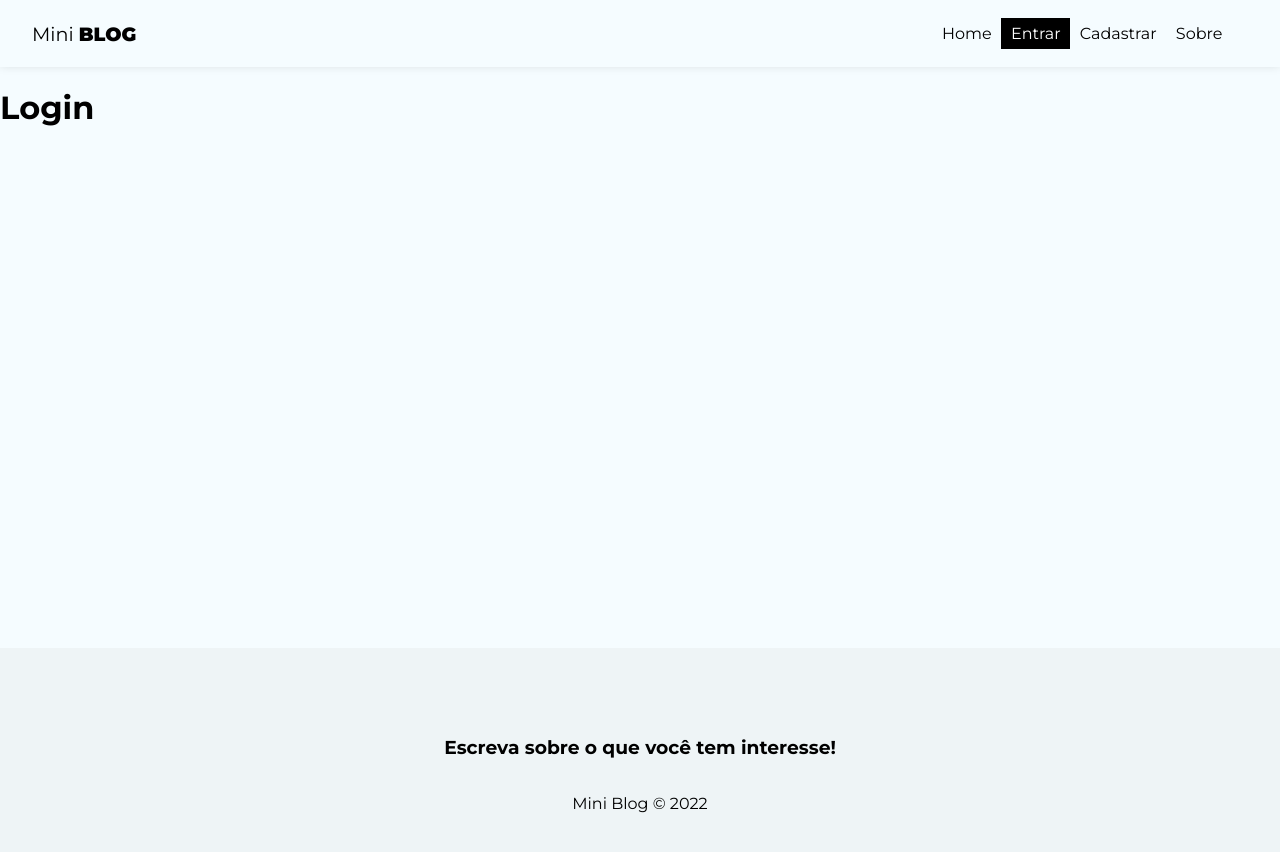
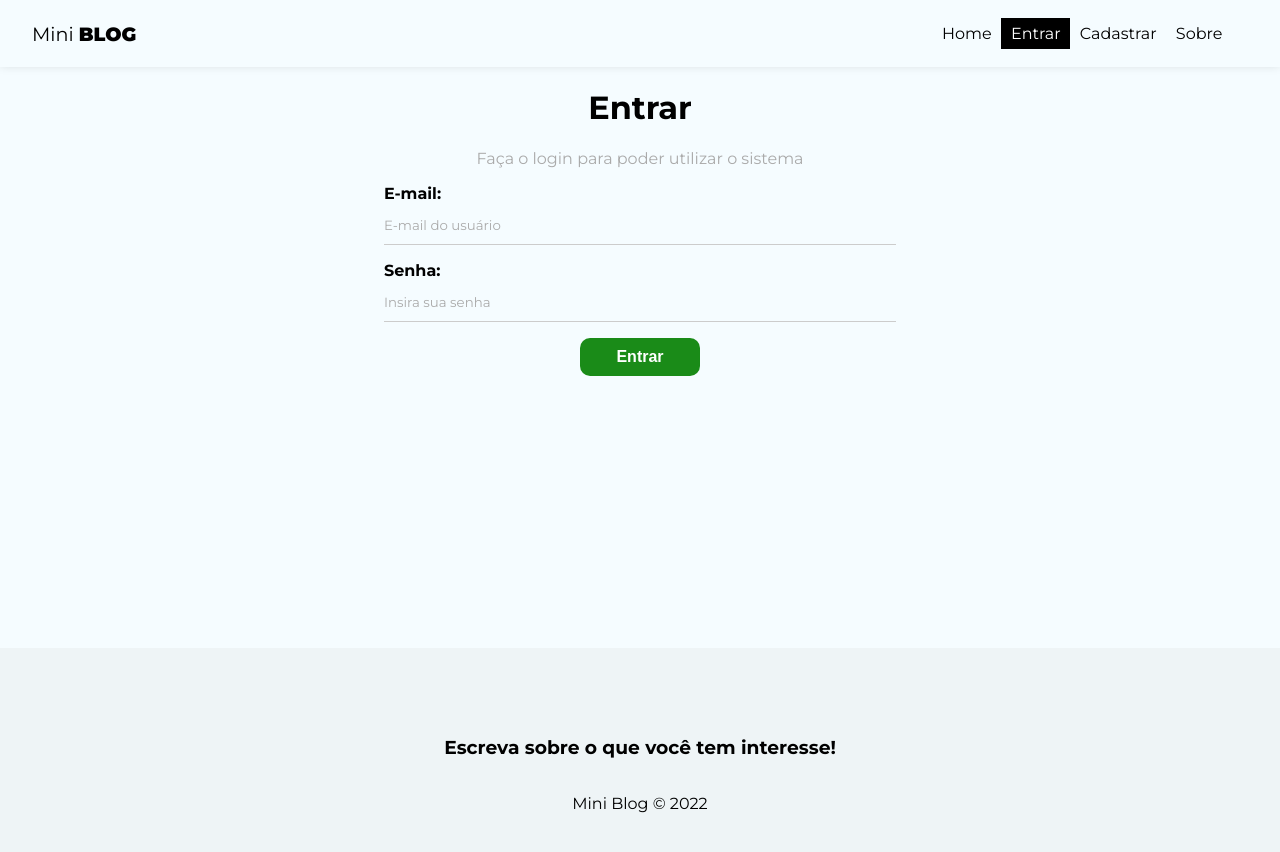
Before and after one commit to vitorgaletti/miniblog, a React (Create React App) app: page /login in a window 1280 px wide. Shown: the top 852 px of the page. Built offline with nearby package versions, Linux system fonts and the light colour scheme; no server answers.

Commit message:
:sparkles: User login

```diff
--- a/src/components/Navbar/index.jsx
+++ b/src/components/Navbar/index.jsx
@@ -7,6 +7,7 @@
 
 export function Navbar() {
   const { user } = useAuthValue();
+  const { logout } = useAuthentication();
 
   return (
     <nav className={styles.navbar}>
@@ -74,6 +75,11 @@
             Sobre
           </NavLink>
         </li>
+        {user && (
+          <li>
+            <button onClick={logout}>Sair</button>
+          </li>
+        )}
       </ul>
     </nav>
   );
--- a/src/hooks/useAuthentication.jsx
+++ b/src/hooks/useAuthentication.jsx
@@ -60,9 +60,38 @@
     }
   }
 
+  function logout() {
+    checkIfsCancelled();
+    signOut(auth);
+  }
+
+  async function login(data) {
+    checkIfsCancelled();
+
+    setLoading(true);
+    setError(false);
+
+    try {
+      await signInWithEmailAndPassword(auth, data.email, data.password);
+      setLoading(false);
+    } catch (error) {
+      let systemErrorMessage;
+
+      if (error.message.includes('user-not-found')) {
+        systemErrorMessage = 'Usuário não encontrado.';
+      } else if (error.message.includes('wrong-password')) {
+        systemErrorMessage = 'Senha incorreta.';
+      } else {
+        systemErrorMessage = 'Ocorreu erro, por favor tente mais tarde.';
+      }
+      setError(systemErrorMessage);
+      setLoading(false);
+    }
+  }
+
   useEffect(() => {
     return () => setCancelled(true);
   }, []);
 
-  return { auth, createUser, error, loading };
+  return { auth, createUser, error, loading, logout, login };
 }
--- a/src/pages/Login/index.jsx
+++ b/src/pages/Login/index.jsx
@@ -1,9 +1,72 @@
+import { useEffect, useState } from 'react';
+
+import { useAuthentication } from '../../hooks/useAuthentication';
+
 import styles from './styles.module.css';
 
 export function Login() {
+  const [email, setEmail] = useState('');
+  const [password, setPassword] = useState('');
+  const [error, setError] = useState('');
+
+  const { login, error: authError, loading } = useAuthentication();
+
+  async function handleSubmit(e) {
+    e.preventDefault();
+
+    setError('');
+
+    const user = {
+      email,
+      password
+    };
+
+    const res = await login(user);
+  }
+
+  useEffect(() => {
+    if (authError) {
+      setError(authError);
+    }
+  }, [authError]);
+
   return (
-    <div>
-      <h1>Login</h1>
+    <div className={styles.login}>
+      <h1>Entrar</h1>
+      <p>Faça o login para poder utilizar o sistema</p>
+      <form onSubmit={handleSubmit}>
+        <label>
+          <span>E-mail: </span>
+          <input
+            type="email"
+            name="email"
+            required
+            placeholder="E-mail do usuário"
+            value={email}
+            onChange={e => setEmail(e.target.value)}
+          />
+        </label>
+
+        <label>
+          <span>Senha: </span>
+          <input
+            type="password"
+            name="password"
+            required
+            placeholder="Insira sua senha"
+            value={password}
+            onChange={e => setPassword(e.target.value)}
+          />
+        </label>
+
+        {!loading && <button className="btn">Entrar</button>}
+        {loading && (
+          <button className="btn" disabled>
+            Aguarde...
+          </button>
+        )}
+        {error && <p className="error">{error}</p>}
+      </form>
     </div>
   );
 }
--- a/src/pages/Login/styles.module.css
+++ b/src/pages/Login/styles.module.css
@@ -0,0 +1,7 @@
+.login {
+  text-align: center;
+}
+
+.login p {
+  color: #aaa;
+}
--- a/src/pages/Register/index.jsx
+++ b/src/pages/Register/index.jsx
@@ -30,8 +30,6 @@
     }
 
     const res = await createUser(user);
-
-    console.log(res);
   }
 
   useEffect(() => {
```
